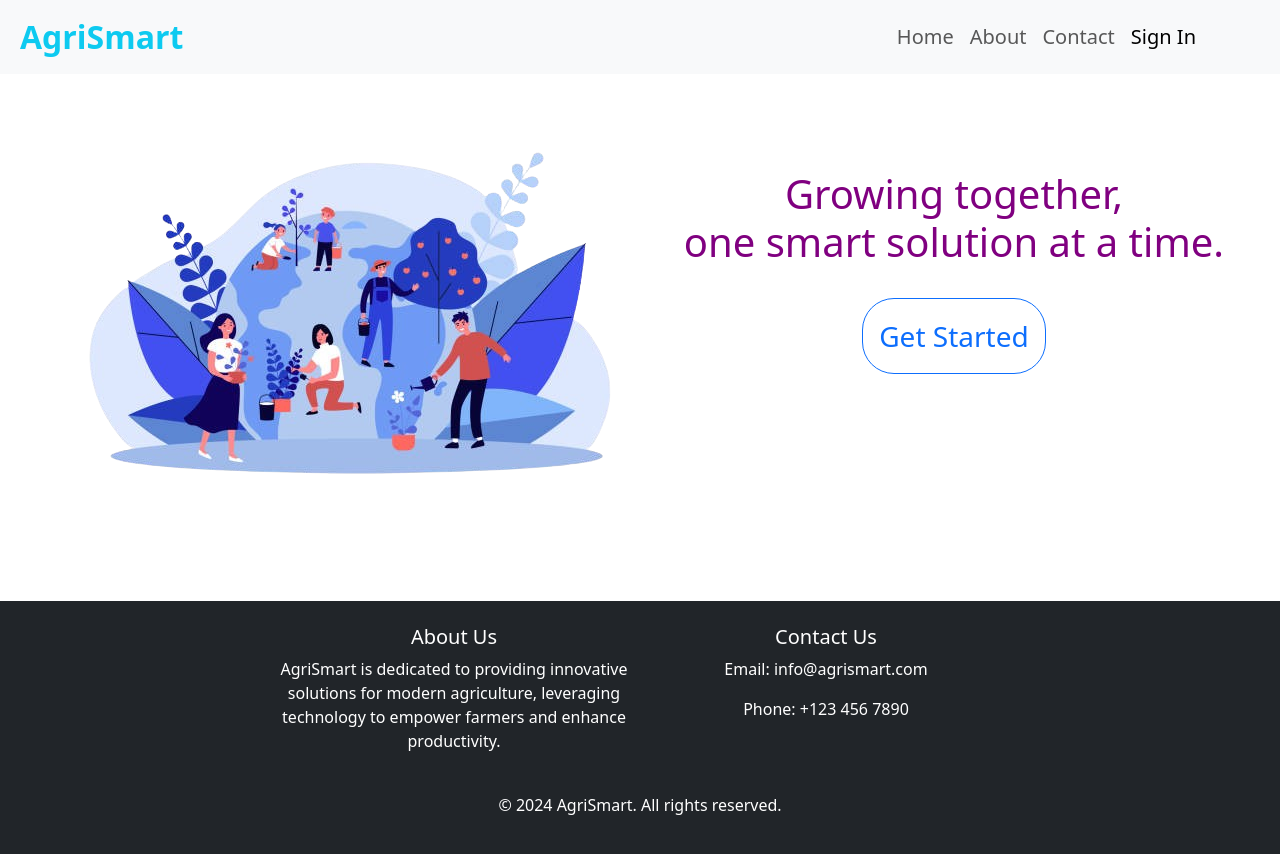
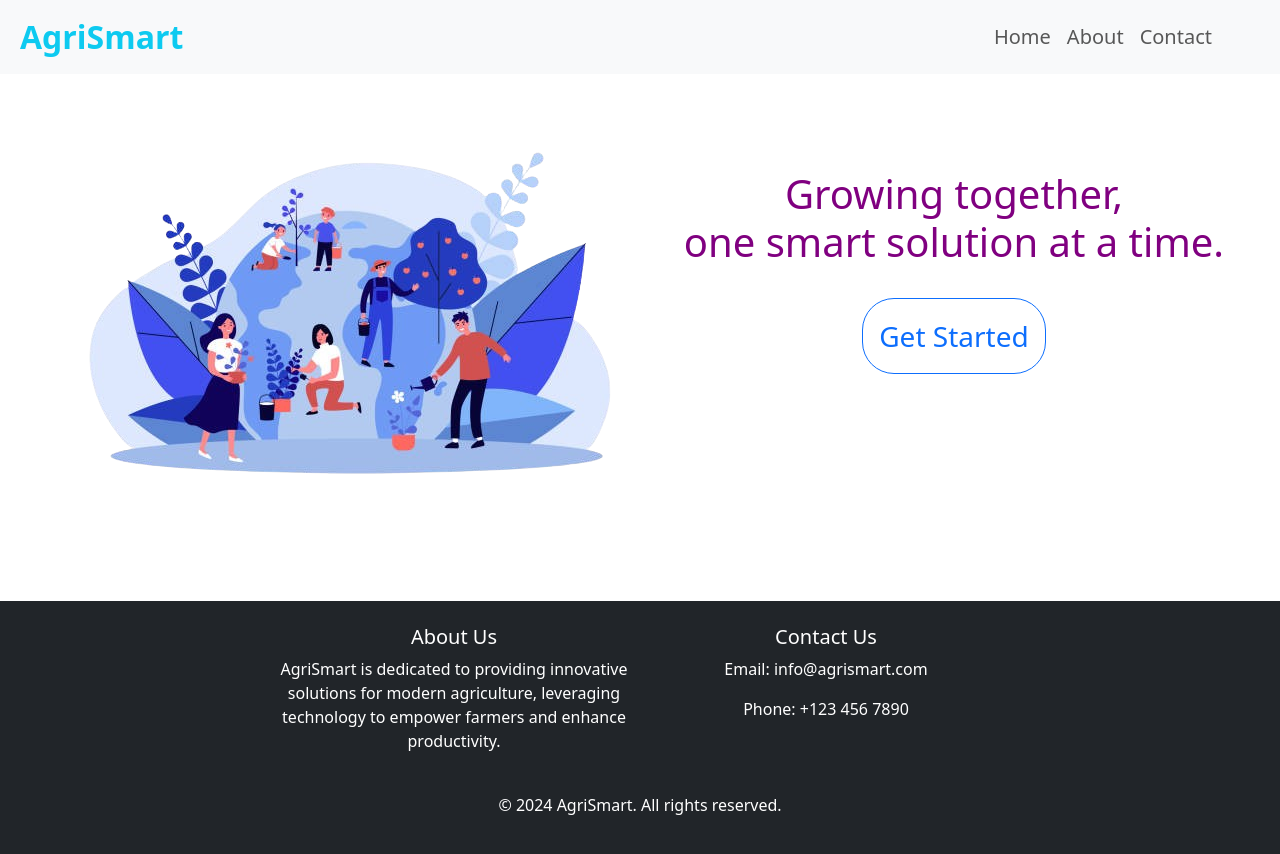
Before and after one commit to SPraveenKumar-spk/AgriSmart, a React (Vite) app in the folder Agrismart/: page / in a window 1280 px wide. Shown: the top 854 px of the page. Built offline with nearby package versions, Linux system fonts and the light colour scheme.

Commit message:
Update Navbar.jsx

```diff
--- a/Agrismart/src/Components/Navbar.jsx
+++ b/Agrismart/src/Components/Navbar.jsx
@@ -1,6 +1,6 @@
-import { useAuth } from "../store/AuthContext";
+// import { useAuth } from "../store/AuthContext";
 function Navbar() {
-  const { isLoggedIn } = useAuth();
+  // const { isLoggedIn } = useAuth();
   // const isLoggedIn = true;
   return (
     <>
@@ -37,7 +37,7 @@ function Navbar() {
                   Contact
                 </a>
               </li>
-              {isLoggedIn ? (
+{/*               {isLoggedIn ? (
                 <li className="nav-item pe-3">
                   <a className="nav-link active" href="/logout">
                     Logout
@@ -51,7 +51,7 @@ function Navbar() {
                     </a>
                   </li>
                 </>
-              )}
+              )} */}
             </ul>
           </div>
         </div>
```
